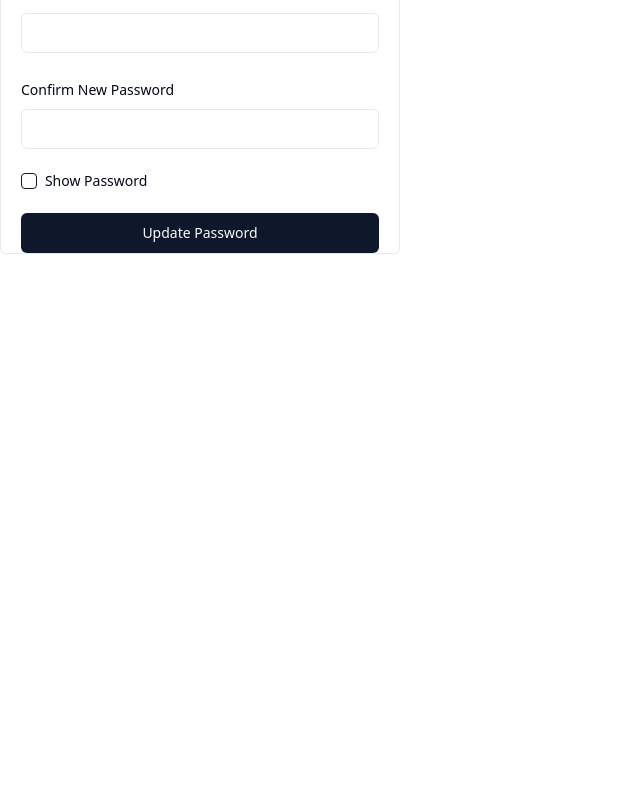
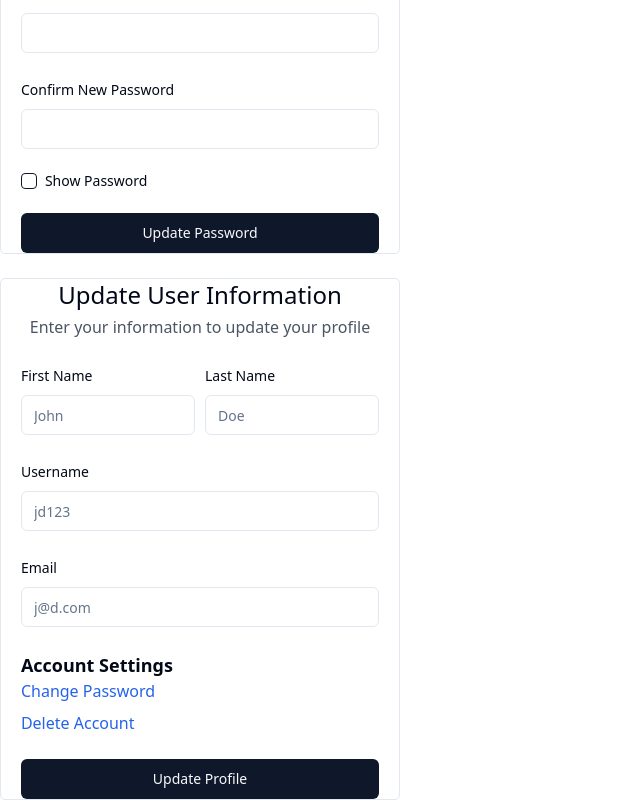
Before and after one commit to BradleyParkerDev/react-ts-client, a React (Vite) app: page /user in a window 1280 px wide. Shown: the part 1458-2258 px from the top of the page, without its empty margins (0-640 px from the left). Before the commit the page ends 1712 px from the top, so only its background shows below. Built offline with nearby package versions, Linux system fonts and the light colour scheme.

Commit message:
update form works, need to incorporate modals in the form

```diff
--- a/src/components/UpdateUserForm/UpdateUserForm.tsx
+++ b/src/components/UpdateUserForm/UpdateUserForm.tsx
@@ -1,8 +1,175 @@
-import React from "react"
+import { Button } from "@/components/ui/button";
+import { Input } from "@/components/ui/input";
+import { Label } from "@/components/ui/label";
+import {
+  Form,
+  FormField,
+  FormItem,
+  FormLabel,
+  FormControl,
+  FormMessage,
+} from "@/components/ui/form";
+import { useForm } from "react-hook-form";
+import updateUserData from "@/lib/data/updateUserData";
+import { z } from "zod";
+import { zodResolver } from "@hookform/resolvers/zod";
+import { useDispatch } from "react-redux";
+import { useState } from "react";
 
 const UpdateUserForm = () => {
+  const dispatch = useDispatch();
+  const [updateSuccess, setUpdateSuccess] = useState(false);
+  const [updateError, setUpdateError] = useState<string | null>(null);
+
+  const formSchema = z.object({
+    firstName: z.string().min(2, {
+      message: "First name must be at least 2 characters.",
+    }),
+    lastName: z.string().min(2, {
+      message: "Last name must be at least 2 characters.",
+    }),
+    userName: z.string().min(2, {
+      message: "Username must be at least 2 characters.",
+    }),
+    emailAddress: z.string().email({
+      message: "Invalid email address.",
+    }),
+  });
+
+  const form = useForm<z.infer<typeof formSchema>>({
+    resolver: zodResolver(formSchema),
+    defaultValues: {
+      firstName: "",
+      lastName: "",
+      userName: "",
+      emailAddress: "",
+    },
+  });
+
+  const onSubmit = async (formData: z.infer<typeof formSchema>) => {
+    const userData = {
+      firstName: formData.firstName,
+      lastName: formData.lastName,
+      userName: formData.userName,
+      emailAddress: formData.emailAddress,
+    };
+
+    try {
+      await updateUserData(userData);
+      form.reset();
+      setUpdateSuccess(true);
+      setUpdateError(null);
+      // Dispatch Redux action if needed
+      // dispatch(updateUser(userData));
+    } catch (error) {
+      setUpdateSuccess(false);
+      setUpdateError("Failed to update user information. Please try again.");
+    }
+  };
+
+  return (
+    <div className="relative flex flex-col justify-center items-center min-h-[450px] overflow-hidden w-[400px] border-solid border-grey border-[1px] rounded-[5px]">
+      <div className="w-[90%] m-auto bg-white lg:max-w-lg">
+        <Form {...form}>
+          <form onSubmit={form.handleSubmit(onSubmit)} className="space-y-6">
+            <div className="space-y-1 mb-4">
+              <h2 className="text-2xl text-center">Update User Information</h2>
+              <p className="text-gray-600 text-center">
+                Enter your information to update your profile
+              </p>
+            </div>
+            <div className="flex">
+              <div className="mr-[5px]">
+                <FormField
+                  name="firstName"
+                  control={form.control}
+                  render={({ field }) => (
+                    <FormItem>
+                      <FormLabel>First Name</FormLabel>
+                      <FormControl>
+                        <Input type="text" placeholder="John" {...field} />
+                      </FormControl>
+                      <FormMessage />
+                    </FormItem>
+                  )}
+                />
+              </div>
+              <div className="ml-[5px]">
+                <FormField
+                  name="lastName"
+                  control={form.control}
+                  render={({ field }) => (
+                    <FormItem>
+                      <FormLabel>Last Name</FormLabel>
+                      <FormControl>
+                        <Input type="text" placeholder="Doe" {...field} />
+                      </FormControl>
+                      <FormMessage />
+                    </FormItem>
+                  )}
+                />
+              </div>
+            </div>
+            <FormField
+              name="userName"
+              control={form.control}
+              render={({ field }) => (
+                <FormItem>
+                  <FormLabel>Username</FormLabel>
+                  <FormControl>
+                    <Input type="text" placeholder="jd123" {...field} />
+                  </FormControl>
+                  <FormMessage />
+                </FormItem>
+              )}
+            />
+            <FormField
+              name="emailAddress"
+              control={form.control}
+              render={({ field }) => (
+                <FormItem>
+                  <FormLabel>Email</FormLabel>
+                  <FormControl>
+                    <Input type="email" placeholder="j@d.com" {...field} />
+                  </FormControl>
+                  <FormMessage />
+                </FormItem>
+              )}
+            />
 
 
-}
+            <div className="mt-4 ">
+                <h3 className="font-semibold text-lg">Account Settings</h3>
+                <ul className="list-none space-y-2">
+                    <li>
+                        <p className="text-blue-600 hover:underline">Change Password</p>
+                    </li>
+                    <li>
+                        <p className="text-blue-600 hover:underline">Delete Account</p>
+                    </li>
+                </ul>
+            </div>
+            <div className="flex flex-col">
+              <Button type="submit" className="w-full">
+                Update Profile
+              </Button>
 
-export default UpdateUserForm
+              {updateSuccess && (
+                <p className="mt-2 text-xs text-center text-green-600">
+                  User information updated successfully!
+                </p>
+              )}
+              {updateError && (
+                <p className="mt-2 text-xs text-center text-red-600">
+                  {updateError}
+                </p>
+              )}
+            </div>
+          </form>
+        </Form>
+      </div>
+    </div>
+  );
+};
+
+export default UpdateUserForm;
--- a/src/components/UpdatePasswordForm/UpdatePasswordForm.tsx
+++ b/src/components/UpdateUserPasswordForm/UpdateUserPasswordForm.tsx
@@ -17,7 +17,7 @@ import { zodResolver } from "@hookform/resolvers/zod";
 import { useDispatch } from "react-redux";
 import { useState } from "react";
 
-const UpdatePasswordForm = () => {
+const UpdateUserPasswordForm = () => {
   const dispatch = useDispatch();
   const [showPassword, setShowPassword] = useState(false);
 
@@ -139,4 +139,4 @@ const UpdatePasswordForm = () => {
   );
 };
 
-export default UpdatePasswordForm;
+export default UpdateUserPasswordForm;
--- a/src/pages/UserPage/UserPage.tsx
+++ b/src/pages/UserPage/UserPage.tsx
@@ -2,7 +2,8 @@ import React from 'react'
 import LoginUserForm from '@/components/LoginUserForm/LoginUserForm'
 import RegisterUserForm from '@/components/RegisterUserForm/RegisterUserForm'
 import DeleteUserButton from '@/components/DeleteUserButton/DeleteUserButton'
-import UpdatePasswordForm from '@/components/UpdatePasswordForm/UpdatePasswordForm'
+import UpdateUserPasswordForm from '@/components/UpdateUserPasswordForm/UpdateUserPasswordForm'
+import UpdateUserForm from '@/components/UpdateUserForm/UpdateUserForm'
 const UserPage = () => {
     return (
         <div>
@@ -13,7 +14,9 @@ const UserPage = () => {
             <br/>
             <DeleteUserButton />
             <br/>
-            <UpdatePasswordForm />
+            <UpdateUserPasswordForm />
+            <br/>
+            <UpdateUserForm />
         </div>
     )
 }
```
